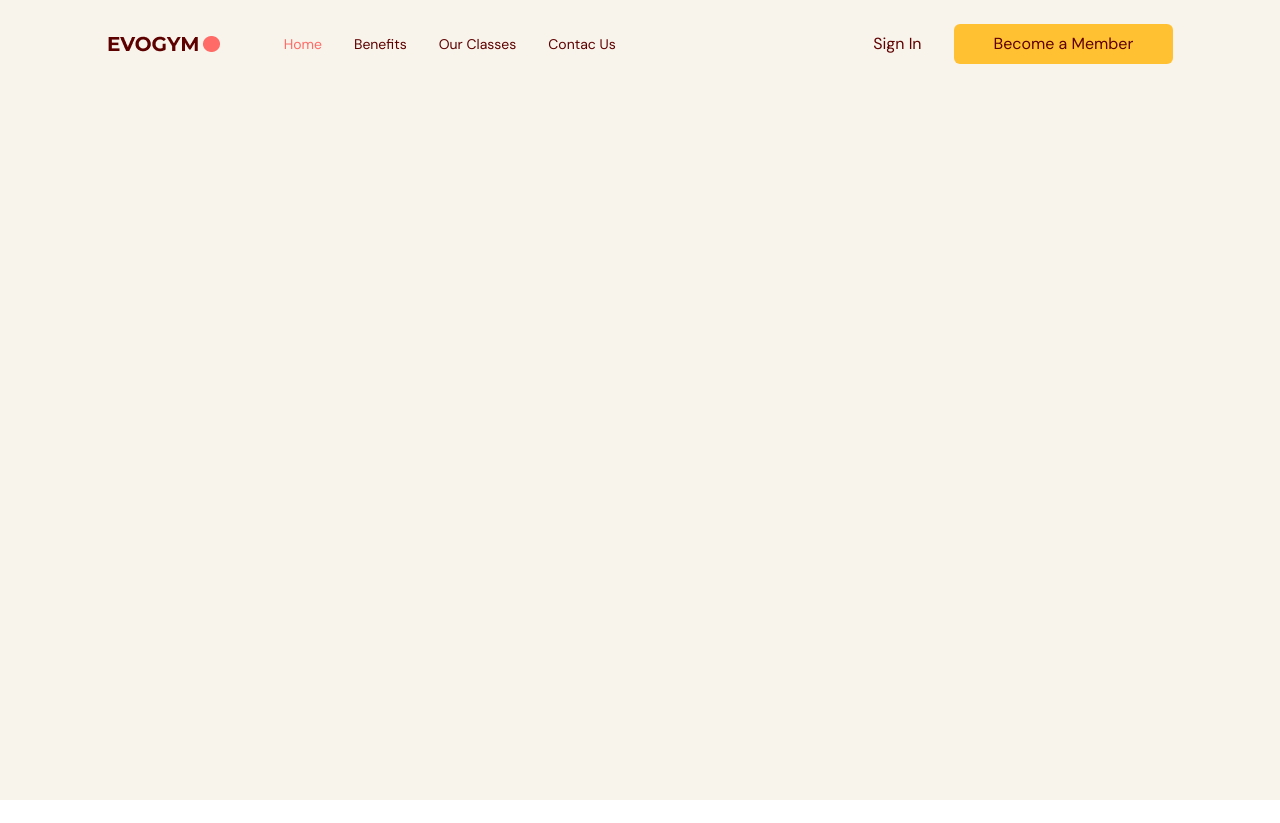
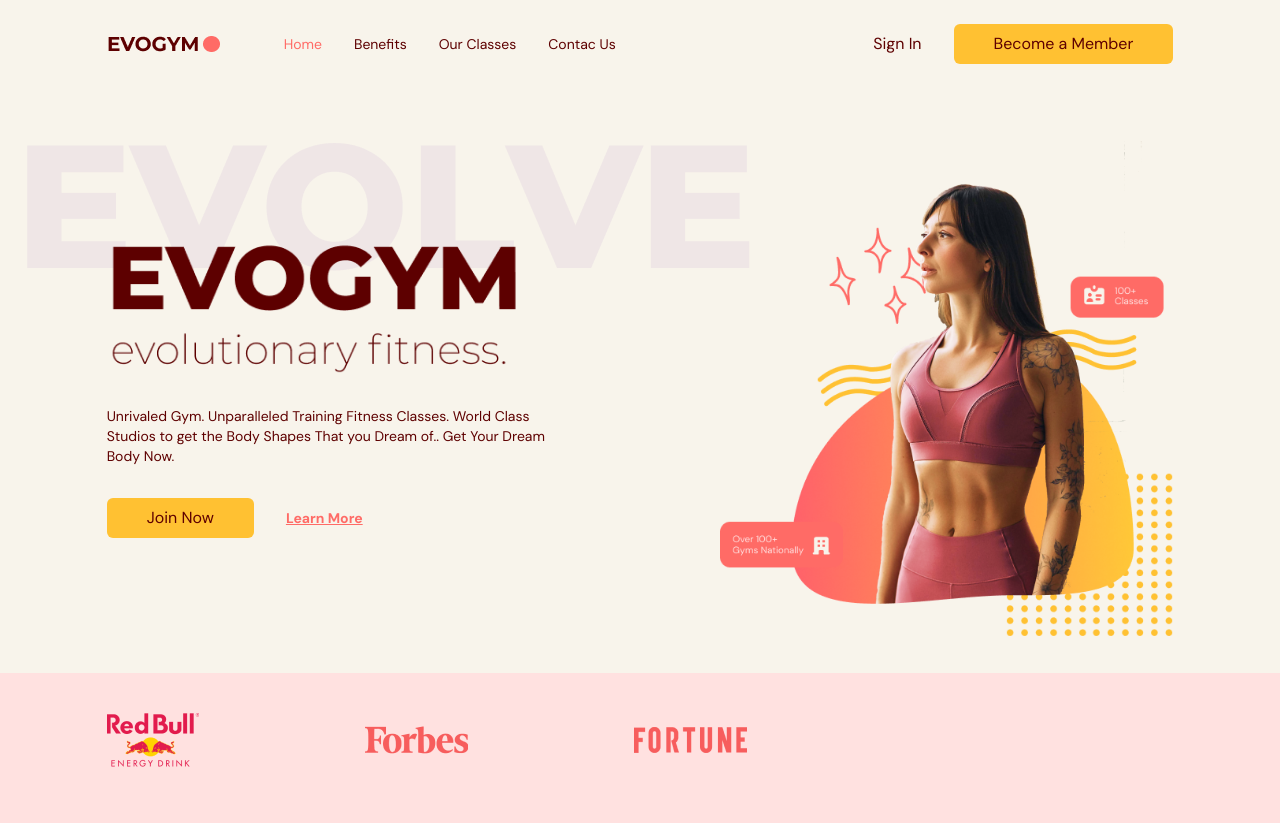
Before and after one commit to istyvnoub/gym-typescript, a React (Vite) app: page / in a window 1280 px wide. Before the commit the page ends 800 px from the top, so only its background shows below. Built offline with nearby package versions, Linux system fonts and the light colour scheme.

Commit message:
Home page added

```diff
--- a/src/App.tsx
+++ b/src/App.tsx
@@ -1,6 +1,7 @@
 import Navbar from "@/scenes/navbar";
 import { useEffect, useState } from "react";
 import { SelectedPage } from "./shared/types";
+import Home from "./scenes/home";
 
 function App() {
   const [selectedPage, setSelectedPage] = useState(SelectedPage.Home);
@@ -25,6 +26,7 @@
         selectedPage={selectedPage}
         setSelectedPage={setSelectedPage}
       />
+      <Home setSelectedPage={setSelectedPage}/>
     </div>
   );
 }
--- /dev/null
+++ b/src/scenes/home/index.tsx
@@ -0,0 +1,103 @@
+import useMediaQuery from "@/hooks/useMediaQuery";
+import { SelectedPage } from "@/shared/types";
+import ActionButton from "@/shared/ActionButton";
+import HomePageText from "@/assets/HomePageText.png";
+import HomePageGraphic from "@/assets/HomePageGraphic.png";
+import SponsorRedBull from "@/assets/SponsorRedBull.png";
+import SponsorForbes from "@/assets/SponsorForbes.png";
+import SponsorFortune from "@/assets/SponsorFortune.png";
+import AnchorLink from "react-anchor-link-smooth-scroll";
+import { motion } from "framer-motion";
+
+type Props = {
+  setSelectedPage: (value: SelectedPage) => void;
+};
+
+const Home = ({ setSelectedPage }: Props) => {
+  const isAboveMediumScreens = useMediaQuery("(min-width:1060px)");
+
+  return (
+    <section id="home" className="gap-16 bg-gray-20 py-10 md:h-full md:pb-0">
+      {/* IMAGE AND MAIN HEADER */}
+      <motion.div
+        className="mx-auto w-5/6 items-center justify-center md:flex md:h-5/6"
+        onViewportEnter={() => setSelectedPage(SelectedPage.Home)}
+      >
+        {/* MAIN HEADER */}
+        <div className="z-10 mt-32 md:basis-3/5">
+          {/* HEADINGS */}
+          <motion.div
+            className="md:-mt-20"
+            initial="hidden"
+            whileInView="visible"
+            viewport={{ once: true, amount: 0.5 }}
+            transition={{ duration: 0.5 }}
+            variants={{
+              hidden: { opacity: 0, x: -50 },
+              visible: { opacity: 1, x: 0 },
+            }}
+          >
+            <div className="relative">
+              <div className="before:absolute before:-top-20 before:-left-20 before:z-[-1] md:before:content-evolvetext">
+                <img alt="home-page-text" src={HomePageText} />
+              </div>
+            </div>
+
+            <p className="mt-8 text-sm">
+              Unrivaled Gym. Unparalleled Training Fitness Classes. World Class
+              Studios to get the Body Shapes That you Dream of.. Get Your Dream
+              Body Now.
+            </p>
+          </motion.div>
+
+          {/* ACTIONS */}
+          <motion.div
+            className="mt-8 flex items-center gap-8"
+            initial="hidden"
+            whileInView="visible"
+            viewport={{ once: true, amount: 0.5 }}
+            transition={{ delay: 0.2, duration: 0.5 }}
+            variants={{
+              hidden: { opacity: 0, x: -50 },
+              visible: { opacity: 1, x: 0 },
+            }}
+          >
+            <ActionButton setSelectedPage={setSelectedPage}>
+              Join Now
+            </ActionButton>
+            <AnchorLink
+              className="text-sm font-bold text-primary-500 underline hover:text-secondary-500"
+              onClick={() => setSelectedPage(SelectedPage.ContactUs)}
+              href={`#${SelectedPage.ContactUs}`}
+            >
+              <p>Learn More</p>
+            </AnchorLink>
+          </motion.div>
+        </div>
+
+        {/* IMAGE */}
+        <div
+          className="flex basis-3/5 justify-center md:z-10
+              md:ml-40 md:mt-16 md:justify-items-end"
+        >
+          <img alt="home-pageGraphic" src={HomePageGraphic} />
+        </div>
+      </motion.div>
+
+      {/* SPONSORS */}
+      {isAboveMediumScreens && (
+        <div className="h-[150px] w-full bg-primary-100 py-10">
+          <div className="mx-auto w-5/6">
+            <div className="flex w-3/5 items-center justify-between gap-8">
+              <img alt="redbull-sponsor" src={SponsorRedBull} />
+              <img alt="forbes-sponsor" src={SponsorForbes} />
+              <img alt="fortune-sponsor" src={SponsorFortune} />
+            </div>
+          </div>
+        </div>
+      )}
+    </section>
+  );
+};
+
+export default Home;
```
